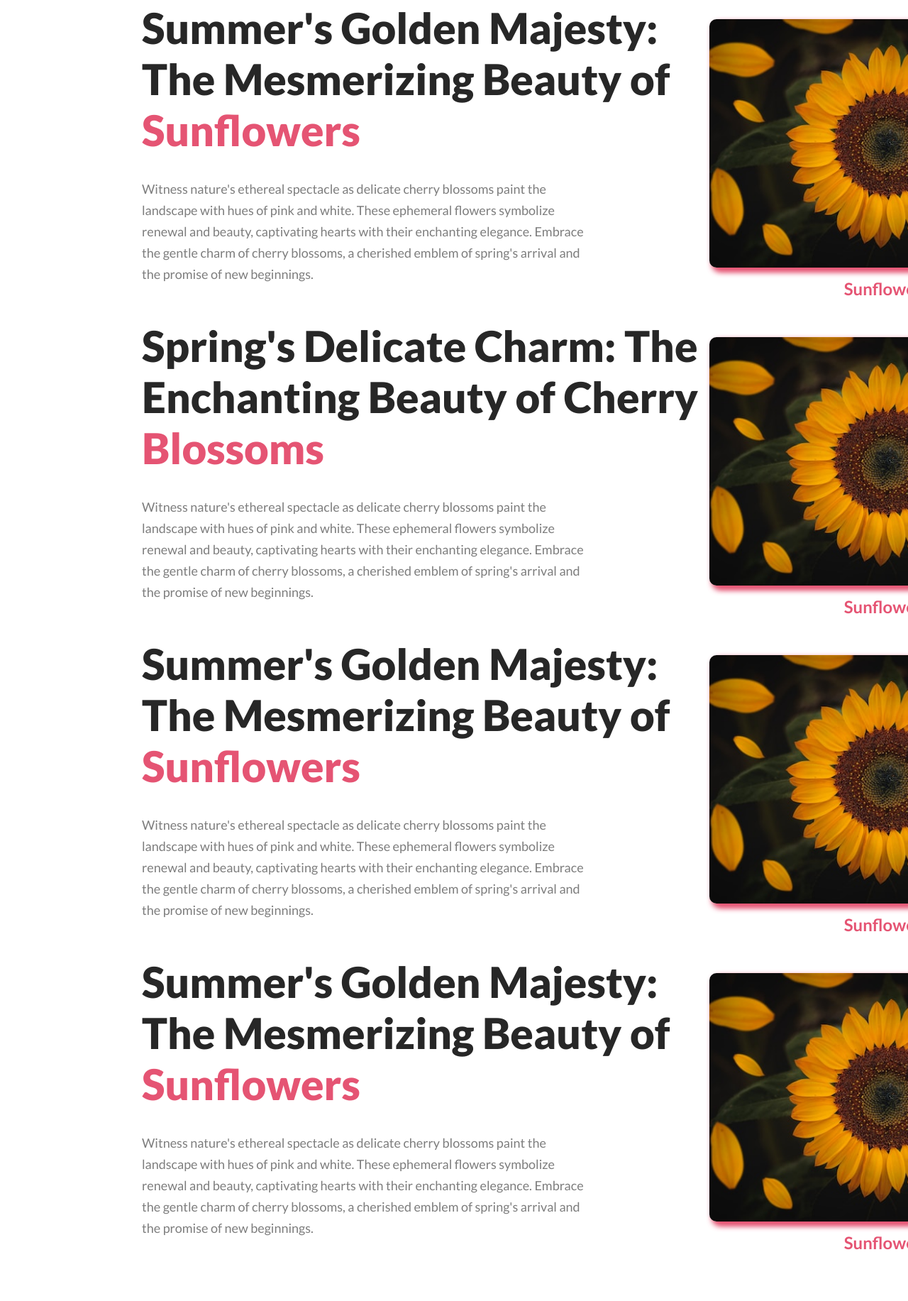
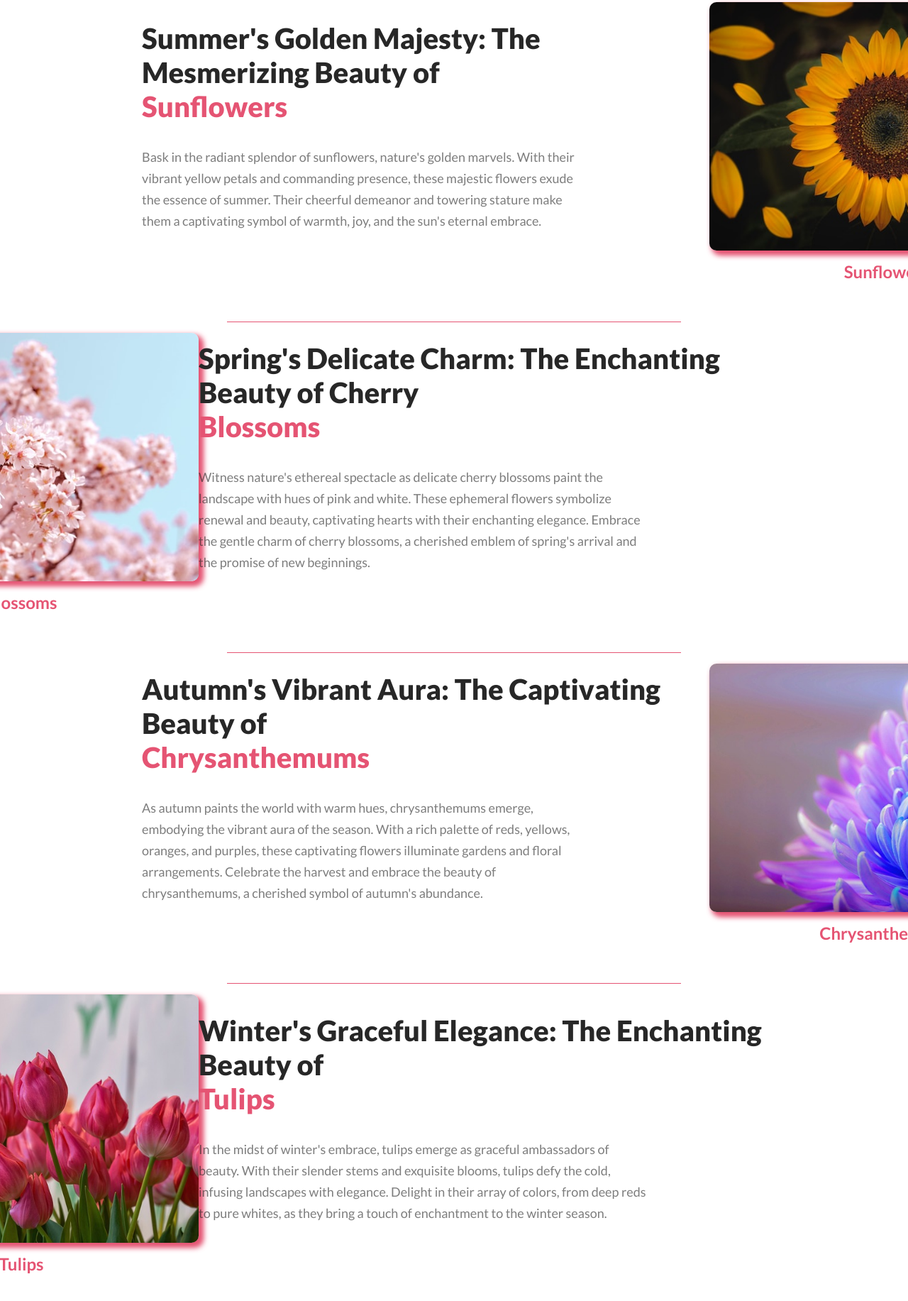
Before and after one commit to muhammad-shahin/unique-flower-shop, a plain HTML site: page index.html in a window 1280 px wide. Shown: the part 4111-5944 px from the top of the page at 71% size. Before the commit the page ends 5906 px from the top, so only its background shows below. Drawn offline with Linux system fonts and the light colour scheme.

Commit message:
seasonal flower section complete

```diff
--- a/index.html
+++ b/index.html
@@ -98,43 +98,48 @@
       <div class="seasonal-flower">
         <div class="seasonal-flower-left-content">
           <h1 class="seasonal-flower-title">Summer's Golden Majesty: The Mesmerizing Beauty of <span>Sunflowers</span></h1>
-          <p class="seasonal-flower-description">Witness nature's ethereal spectacle as delicate cherry blossoms paint the landscape with hues of pink and white. These ephemeral flowers symbolize renewal and beauty, captivating hearts with their enchanting elegance. Embrace the gentle charm of cherry blossoms, a cherished emblem of spring's arrival and the promise of new beginnings.</p>
+          <p class="seasonal-flower-description">Bask in the radiant splendor of sunflowers, nature's golden marvels. With their vibrant yellow petals and commanding presence, these majestic flowers exude the essence of summer. Their cheerful demeanor and towering stature make them a captivating symbol of warmth, joy, and the sun's eternal embrace.</p>
         </div>
         <div class="seasonal-flower-img">
           <div class="seasonal-flower-img" id="img1"></div>
           <h4 class="flower-img-name">Sunflowers</h4>
         </div>
       </div>
+      <hr>
 
       <!-- flower 2 -->
-      <div class="seasonal-flower">
+      <div class="seasonal-flower reverse">
         <div class="seasonal-flower-left-content">
           <h1 class="seasonal-flower-title">Spring's Delicate Charm: The Enchanting Beauty of Cherry <span>Blossoms</span></h1>
           <p class="seasonal-flower-description">Witness nature's ethereal spectacle as delicate cherry blossoms paint the landscape with hues of pink and white. These ephemeral flowers symbolize renewal and beauty, captivating hearts with their enchanting elegance. Embrace the gentle charm of cherry blossoms, a cherished emblem of spring's arrival and the promise of new beginnings.</p>
         </div>
         <div class="seasonal-flower-img">
-          <div class="seasonal-flower-img" id="img1"></div>
-          <h4 class="flower-img-name">Sunflowers</h4>
+          <div class="seasonal-flower-img" id="img2"></div>
+          <h4 class="flower-img-name">Blossoms</h4>
         </div>
       </div>
+      <hr>
+      <!-- flower 3 -->
       <div class="seasonal-flower">
         <div class="seasonal-flower-left-content">
-          <h1 class="seasonal-flower-title">Summer's Golden Majesty: The Mesmerizing Beauty of <span>Sunflowers</span></h1>
-          <p class="seasonal-flower-description">Witness nature's ethereal spectacle as delicate cherry blossoms paint the landscape with hues of pink and white. These ephemeral flowers symbolize renewal and beauty, captivating hearts with their enchanting elegance. Embrace the gentle charm of cherry blossoms, a cherished emblem of spring's arrival and the promise of new beginnings.</p>
+          <h1 class="seasonal-flower-title">Autumn's Vibrant Aura: The Captivating Beauty of <span>Chrysanthemums</span></h1>
+          <p class="seasonal-flower-description">As autumn paints the world with warm hues, chrysanthemums emerge, embodying the vibrant aura of the season. With a rich palette of reds, yellows, oranges, and purples, these captivating flowers illuminate gardens and floral arrangements. Celebrate the harvest and embrace the beauty of chrysanthemums, a cherished symbol of autumn's abundance.</p>
         </div>
         <div class="seasonal-flower-img">
-          <div class="seasonal-flower-img" id="img1"></div>
-          <h4 class="flower-img-name">Sunflowers</h4>
+          <div class="seasonal-flower-img" id="img3"></div>
+          <h4 class="flower-img-name">Chrysanthemums</h4>
         </div>
       </div>
-      <div class="seasonal-flower">
+      <hr>
+      <!-- flower 4 -->
+      <div class="seasonal-flower reverse">
         <div class="seasonal-flower-left-content">
-          <h1 class="seasonal-flower-title">Summer's Golden Majesty: The Mesmerizing Beauty of <span>Sunflowers</span></h1>
-          <p class="seasonal-flower-description">Witness nature's ethereal spectacle as delicate cherry blossoms paint the landscape with hues of pink and white. These ephemeral flowers symbolize renewal and beauty, captivating hearts with their enchanting elegance. Embrace the gentle charm of cherry blossoms, a cherished emblem of spring's arrival and the promise of new beginnings.</p>
+          <h1 class="seasonal-flower-title">Winter's Graceful Elegance: The Enchanting Beauty of <span>Tulips</span></h1>
+          <p class="seasonal-flower-description">In the midst of winter's embrace, tulips emerge as graceful ambassadors of beauty. With their slender stems and exquisite blooms, tulips defy the cold, infusing landscapes with elegance. Delight in their array of colors, from deep reds to pure whites, as they bring a touch of enchantment to the winter season.</p>
         </div>
         <div class="seasonal-flower-img">
-          <div class="seasonal-flower-img" id="img1"></div>
-          <h4 class="flower-img-name">Sunflowers</h4>
+          <div class="seasonal-flower-img" id="img4"></div>
+          <h4 class="flower-img-name">Tulips</h4>
         </div>
       </div>
 
--- a/style.css
+++ b/style.css
@@ -48,6 +48,13 @@
 }
 span {
   color: #e55473;
+}
+hr{
+  border: none;
+  height: 1px;
+  background-color: #E55473;
+  margin: 0 auto 15px auto;
+  width: 50%;
 }
 /* Banner section style */
 .banner-container {
@@ -175,9 +182,7 @@ span {
 }
 
 /* Seasonal FLower Section Style */
-.seasonal-flower-container{
 
-}
 .seasonal-title-description{
   text-align: center;
   padding-top: 50px;
@@ -191,12 +196,15 @@ span {
   justify-content: space-between;
   align-items: center;
   padding: 0 200px;
-  margin-bottom: 50px;
+  margin-bottom: 100px;
+}
+.reverse{
+  flex-direction: row-reverse;
 }
 
 .seasonal-flower-title{
   color: #272727;
-  font-size: 60px;
+  font-size: 40px;
   font-weight: 800;
   display: flex;
   width: 800px;
```
